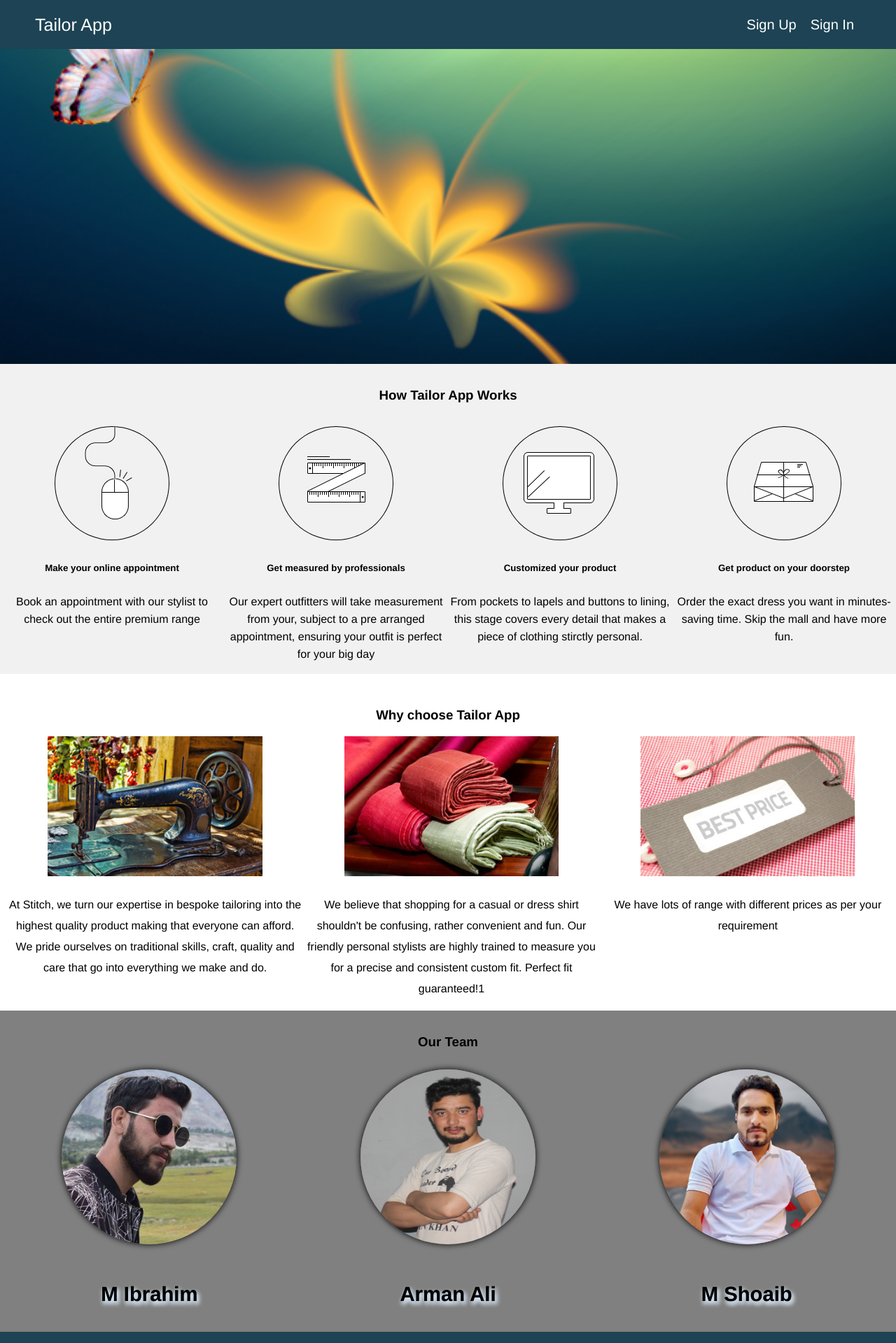
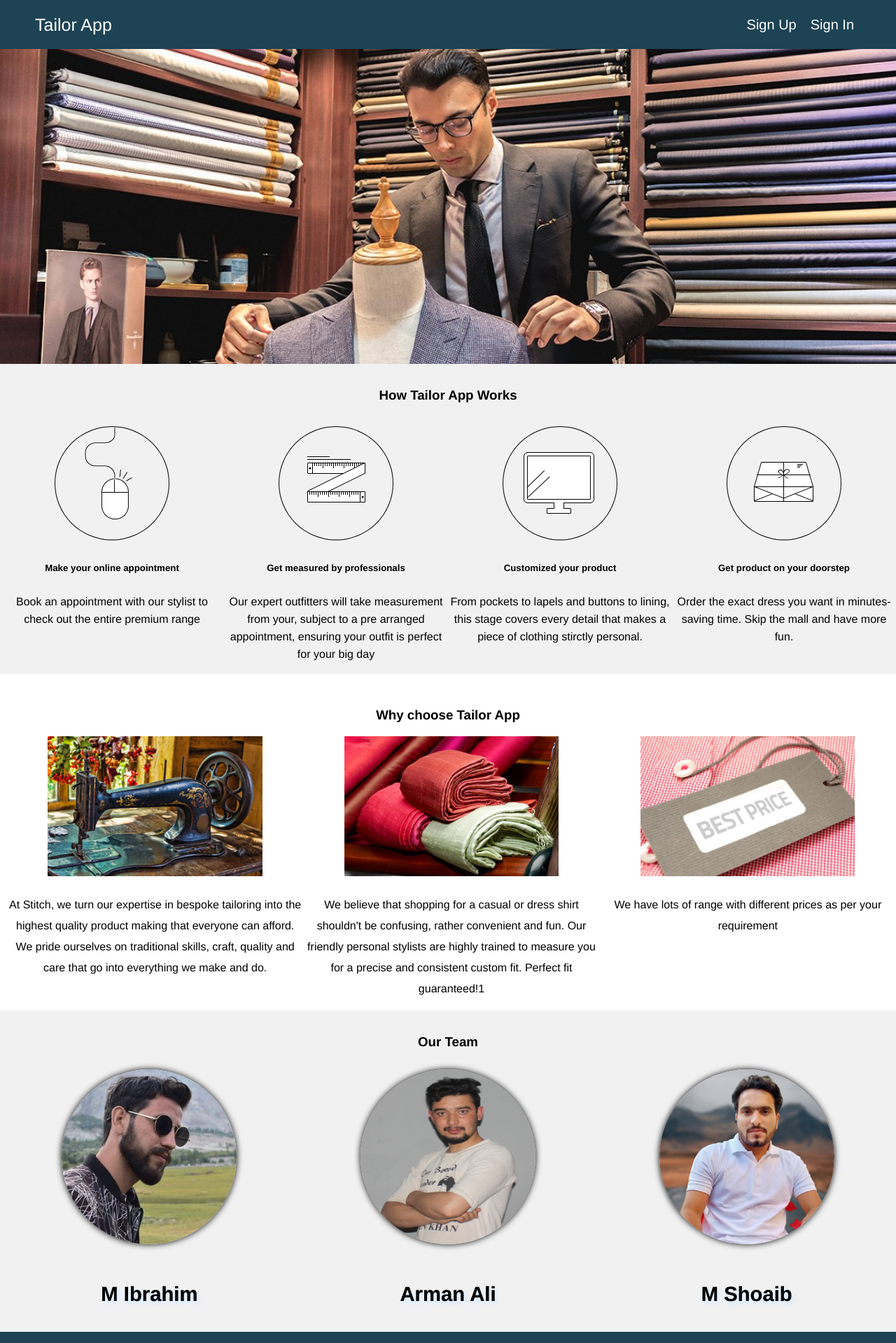
Before and after one commit to Arman-Arzoo/TailorApp-FYP, a React (Create React App) app in the folder tailor-frontend/: page / in a window 1280 px wide. Shown: the top 1919 px of the page at 70% size. Built offline with nearby package versions, Linux system fonts and the light colour scheme.

Commit message:
update app .css and imageSlider.js

```diff
--- a/tailor-frontend/src/App.css
+++ b/tailor-frontend/src/App.css
@@ -183,7 +183,7 @@ body{
 
 /* Home Folder style component @OurTeam Start */
 .our-team{
-  background-color:gray;
+  background-color:#f1f1f1;
   padding-top: 1.5rem;
 }
 
--- a/tailor-frontend/src/components/Home/ImageSliders.js
+++ b/tailor-frontend/src/components/Home/ImageSliders.js
@@ -5,6 +5,7 @@ export const ImageSliders = () => {
     // const [index , setIndex] = useState(0);
 
     const images = [
+        'images/slider/t.jpg',
         'images/slider/slide_2.png',
         'images/slider/slide_3.jpg',
         'images/slider/slide_4.jpg'
```
